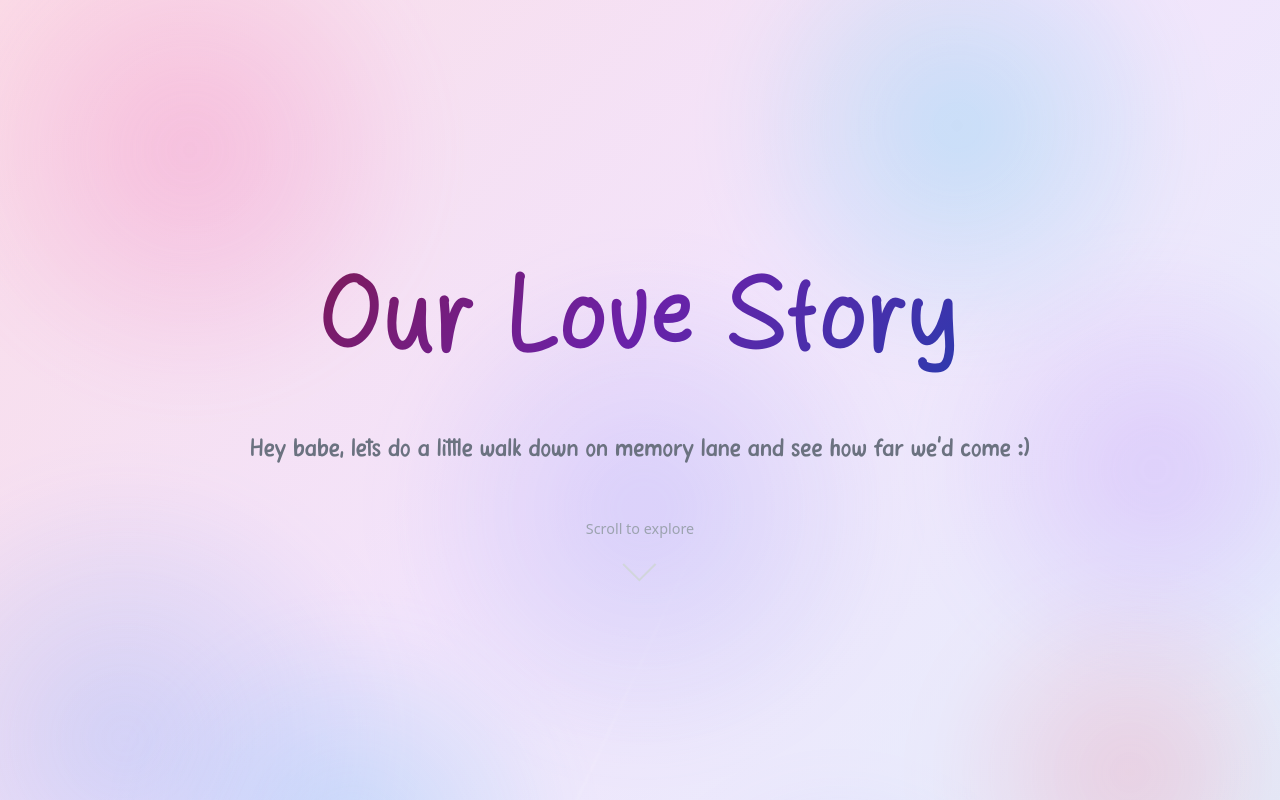
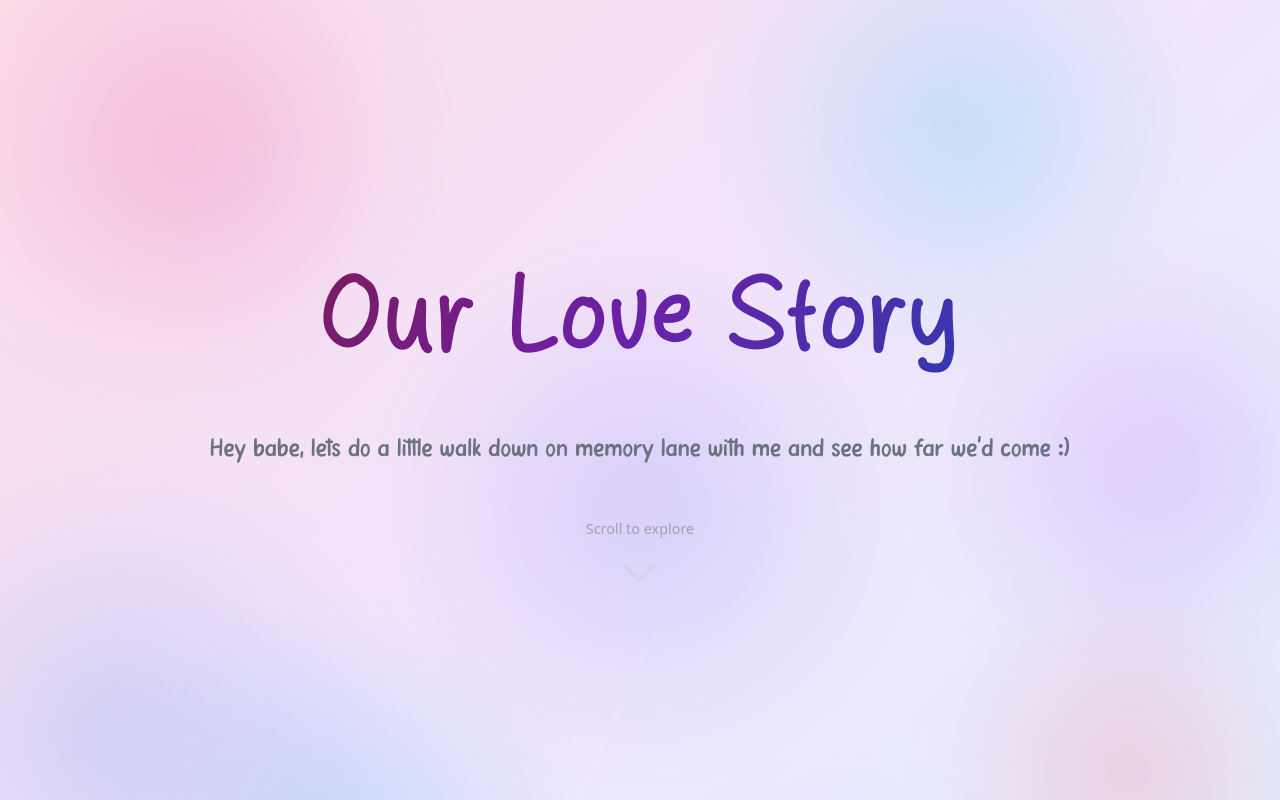
Before and after one commit to WildSphee/babeilove, a React (Vite) app in the folder frontend/: page / in a window 1280 px wide. Shown: the top 800 px of the page. Built offline with nearby package versions, Linux system fonts and the light colour scheme.

Commit message:
update subtitle

```diff
--- a/frontend/src/App.jsx
+++ b/frontend/src/App.jsx
@@ -121,7 +121,7 @@ function App() {
         <header className="hero">
           <div className="hero-content">
             <h1>Our Love Story</h1>
-            <p className="hero-subtitle">Hey babe, lets do a little walk down on memory lane and see how far we'd come :)</p>
+            <p className="hero-subtitle">Hey babe, lets do a little walk down on memory lane with me and see how far we'd come :)</p>
           </div>
           <div className="scroll-hint">
             <span>Scroll to explore</span>
```
